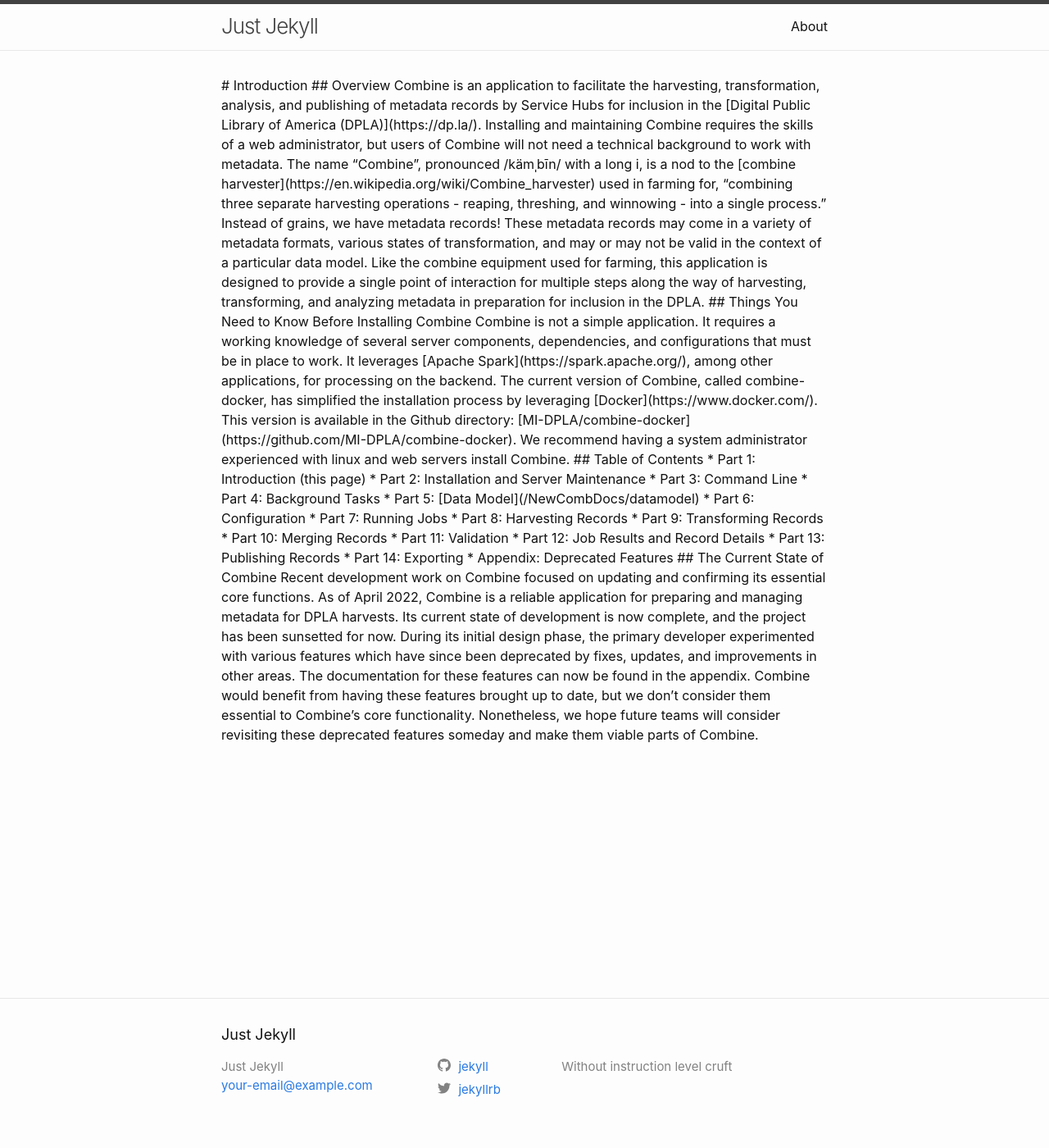
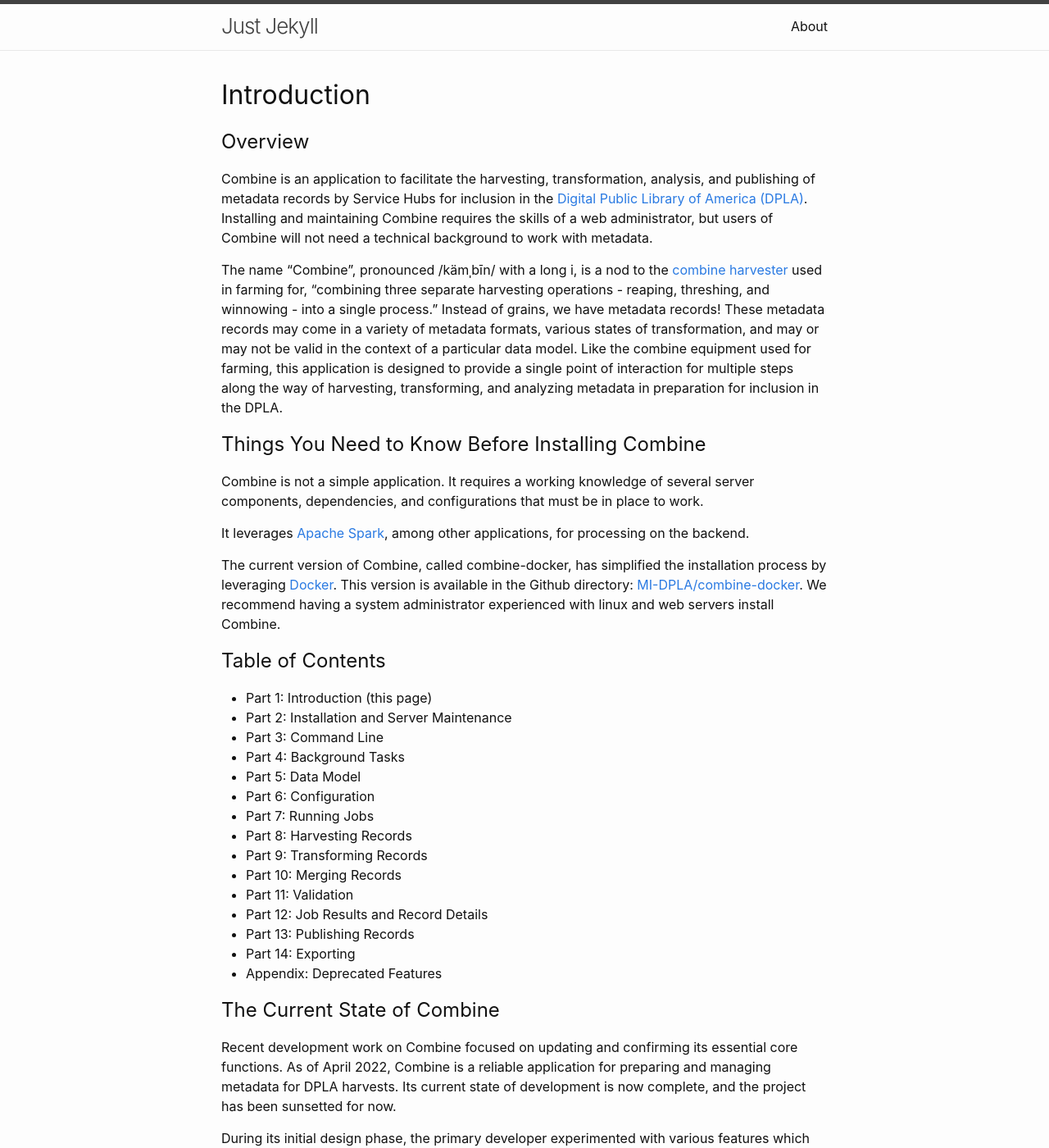
Before and after one commit to richardcadler/PureJekyll, a Jekyll site: the page built from docs/index.markdown, in a window 1280 px wide and 1400 px high. Shown: the whole window at 82% size. Built offline with Jekyll 4.4.1, drawn with Linux system fonts in a browser that asks for light colours; some of the changed text lies outside the part shown.

Commit message:
Update home.html

```diff
--- a/docs/_layouts/home.html
+++ b/docs/_layouts/home.html
@@ -31,46 +31,49 @@ layout: default
   <!--    <p class="rss-subscribe">subscribe <a href="{{ "/feed.xml" | relative_url }}">via RSS</a></p>
   {%- endif -%}  -->
 
-# Introduction
+<h1>Introduction</h1>
 
 
-## Overview
+<h2>Overview</h2>
 
-Combine is an application to facilitate the harvesting, transformation, analysis, and publishing of metadata records by Service Hubs for inclusion in the [Digital Public Library of America (DPLA)](https://dp.la/). Installing and maintaining Combine requires the skills of a web administrator, but users of Combine will not need a technical background to work with metadata.
+<p>Combine is an application to facilitate the harvesting, transformation, analysis, and publishing of metadata records by Service Hubs for inclusion in the <a href="https://dp.la/">Digital Public Library of America (DPLA)</a>. Installing and maintaining Combine requires the skills of a web administrator, but users of Combine will not need a technical background to work with metadata.</p>
 
-The name “Combine”, pronounced /kämˌbīn/ with a long i, is a nod to the [combine harvester](https://en.wikipedia.org/wiki/Combine_harvester) used in farming for, “combining three separate harvesting operations - reaping, threshing, and winnowing - into a single process.” Instead of grains, we have metadata records! These metadata records may come in a variety of metadata formats, various states of transformation, and may or may not be valid in the context of a particular data model. Like the combine equipment used for farming, this application is designed to provide a single point of interaction for multiple steps along the way of harvesting, transforming, and analyzing metadata in preparation for inclusion in the DPLA.
+The name “Combine”, pronounced /kämˌbīn/ with a long i, is a nod to the <a href="https://en.wikipedia.org/wiki/Combine_harvester">combine harvester</a> used in farming for, “combining three separate harvesting operations - reaping, threshing, and winnowing - into a single process.” Instead of grains, we have metadata records! These metadata records may come in a variety of metadata formats, various states of transformation, and may or may not be valid in the context of a particular data model. Like the combine equipment used for farming, this application is designed to provide a single point of interaction for multiple steps along the way of harvesting, transforming, and analyzing metadata in preparation for inclusion in the DPLA.</p>
 
-## Things You Need to Know Before Installing Combine
+<h2>Things You Need to Know Before Installing Combine</h2>
 
-Combine is not a simple application. It requires a working knowledge of several server components, dependencies, and configurations that must be in place to work.
+<p>Combine is not a simple application. It requires a working knowledge of several server components, dependencies, and configurations that must be in place to work.</p>
 
-It leverages [Apache Spark](https://spark.apache.org/), among other applications, for processing on the backend.
+<p>It leverages <a href="https://spark.apache.org/">Apache Spark</a>, among other applications, for processing on the backend.</p>
 
-The current version of Combine, called combine-docker, has simplified the installation process by leveraging [Docker](https://www.docker.com/). This version is available in the Github directory: [MI-DPLA/combine-docker](https://github.com/MI-DPLA/combine-docker). We recommend having a system administrator experienced with linux and web servers install Combine.
+<p>The current version of Combine, called combine-docker, has simplified the installation process by leveraging <a href="https://www.docker.com/">Docker</a>. This version is available in the Github directory: <a href="https://github.com/MI-DPLA/combine-docker">MI-DPLA/combine-docker</a>. We recommend having a system administrator experienced with linux and web servers install Combine.</p>
 
-## Table of Contents
+<h2>Table of Contents</h2>
 
-* Part 1: Introduction (this page)
-* Part 2: Installation and Server Maintenance
-* Part 3: Command Line
-* Part 4: Background Tasks
-* Part 5: [Data Model](/NewCombDocs/datamodel)
-* Part 6: Configuration
-* Part 7: Running Jobs
-* Part 8: Harvesting Records
-* Part 9: Transforming Records
-* Part 10: Merging Records
-* Part 11: Validation
-* Part 12: Job Results and Record Details
-* Part 13: Publishing Records
-* Part 14: Exporting
-* Appendix: Deprecated Features
+<ul>
+  <li>Part 1: Introduction (this page)</li>
+  <li>Part 2: Installation and Server Maintenance</li>
+  <li>Part 3: Command Line</li>
+  <li>Part 4: Background Tasks</li>
+  <li>Part 5: Data Model</li>
+  <li>Part 6: Configuration</li>
+  <li>Part 7: Running Jobs</li>
+  <li>Part 8: Harvesting Records</li>
+  <li>Part 9: Transforming Records</li>
+  <li>Part 10: Merging Records</li>
+  <li>Part 11: Validation</li>
+  <li>Part 12: Job Results and Record Details</li>
+  <li>Part 13: Publishing Records</li>
+  <li>Part 14: Exporting</li>
+  <li>Appendix: Deprecated Features</li>
+</ul>
 
-## The Current State of Combine
 
-Recent development work on Combine focused on updating and confirming its essential core functions. As of April 2022, Combine is a reliable application for preparing and managing metadata for DPLA harvests. Its current state of development is now complete, and the project has been sunsetted for now.
+<h2>The Current State of Combine</h2>
 
-During its initial design phase, the primary developer experimented with various features which have since been deprecated by fixes, updates, and improvements in other areas. The documentation for these features can now be found in the appendix. Combine would benefit from having these features brought up to date, but we don’t consider them essential to Combine’s core functionality. Nonetheless, we hope future teams will consider revisiting these deprecated features someday and make them viable parts of Combine.
+<p>Recent development work on Combine focused on updating and confirming its essential core functions. As of April 2022, Combine is a reliable application for preparing and managing metadata for DPLA harvests. Its current state of development is now complete, and the project has been sunsetted for now.</p>
+
+<p>During its initial design phase, the primary developer experimented with various features which have since been deprecated by fixes, updates, and improvements in other areas. The documentation for these features can now be found in the appendix. Combine would benefit from having these features brought up to date, but we don’t consider them essential to Combine’s core functionality. Nonetheless, we hope future teams will consider revisiting these deprecated features someday and make them viable parts of Combine.</p>
 
 
 
```
